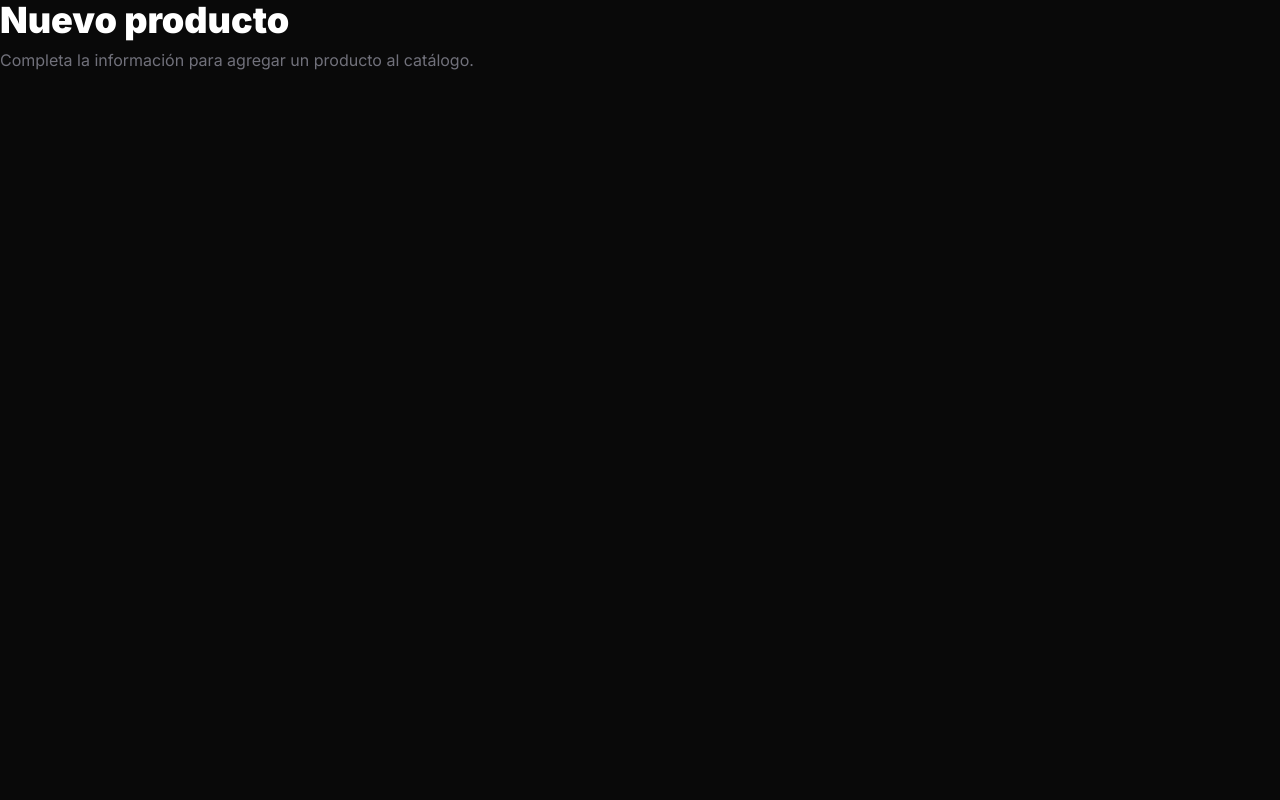
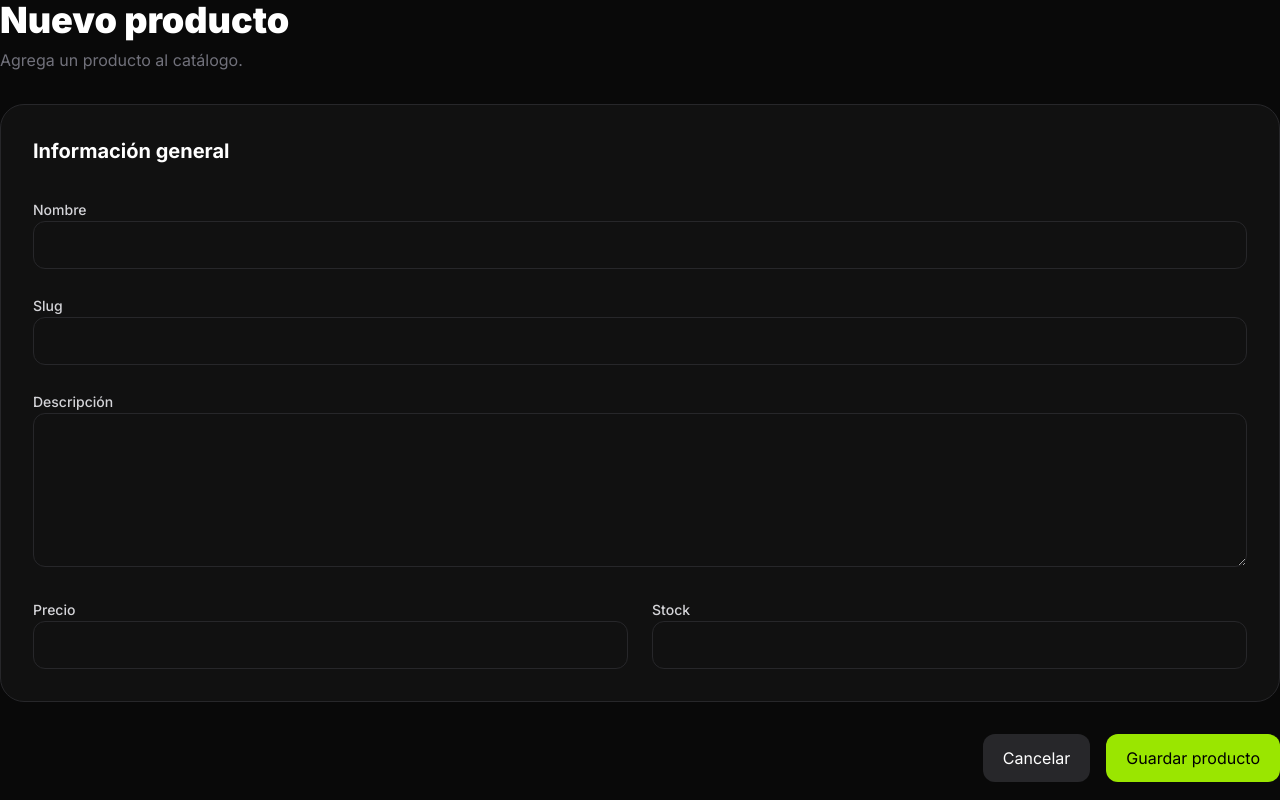
Before and after one commit to bicimetrics/necronomishop-catalogo, a Next.js app: page /admin/productos/nuevo in a window 1280 px wide. Built offline with nearby package versions, Linux system fonts and the light colour scheme.

Commit message:
feat: implementar estructura base del CRUD de productos

```diff
--- a/app/admin/productos/nuevo/page.tsx
+++ b/app/admin/productos/nuevo/page.tsx
@@ -1,4 +1,5 @@
 import Header from "@/components/admin/layout/Header";
+
 import ProductForm from "@/features/products/components/ProductForm";
 
 export default function NuevoProductoPage() {
@@ -6,7 +7,7 @@ export default function NuevoProductoPage() {
     <>
       <Header
         title="Nuevo producto"
-        subtitle="Completa la información para agregar un producto al catálogo."
+        subtitle="Agrega un producto al catálogo."
       />
 
       <ProductForm />
--- a/components/admin/ui/Input.tsx
+++ b/components/admin/ui/Input.tsx
@@ -1,22 +1,49 @@
-interface Props
-  extends React.InputHTMLAttributes<HTMLInputElement> {}
+import { InputHTMLAttributes } from "react";
+import clsx from "clsx";
 
-export default function Input(props: Props) {
+interface Props extends InputHTMLAttributes<HTMLInputElement> {
+  label: string;
+  error?: string;
+}
+
+export default function Input({
+  label,
+  error,
+  className,
+  ...props
+}: Props) {
   return (
+    <div className="space-y-2">
+
+      <label className="text-sm font-medium text-zinc-300">
+        {label}
+      </label>
+
       <input
         {...props}
-      className="
+        className={clsx(
+          `
           h-12
           w-full
           rounded-xl
           border
-      border-zinc-700
-      bg-black
+          border-zinc-800
+          bg-[#111]
           px-4
           outline-none
           transition
           focus:border-lime-400
-      "
+          `,
+          className
+        )}
       />
+
+      {error && (
+        <p className="text-xs text-red-400">
+          {error}
+        </p>
+      )}
+
+    </div>
   );
 }
--- /dev/null
+++ b/components/admin/ui/TextArea.tsx
@@ -0,0 +1,36 @@
+import { TextareaHTMLAttributes } from "react";
+
+interface Props extends TextareaHTMLAttributes<HTMLTextAreaElement> {
+  label: string;
+}
+
+export default function TextArea({
+  label,
+  ...props
+}: Props) {
+  return (
+    <div className="space-y-2">
+
+      <label className="text-sm font-medium text-zinc-300">
+        {label}
+      </label>
+
+      <textarea
+        {...props}
+        rows={5}
+        className="
+        w-full
+        rounded-xl
+        border
+        border-zinc-800
+        bg-[#111]
+        p-4
+        outline-none
+        transition
+        focus:border-lime-400
+        "
+      />
+
+    </div>
+  );
+}
--- /dev/null
+++ b/features/products/actions/createProduct.ts
@@ -0,0 +1,16 @@
+"use server";
+
+import { revalidatePath } from "next/cache";
+import { supabase } from "@/lib/supabase";
+
+export async function createProduct(data: any) {
+  const { error } = await supabase
+    .from("products")
+    .insert(data);
+
+  if (error) {
+    throw new Error(error.message);
+  }
+
+  revalidatePath("/admin/productos");
+}
--- /dev/null
+++ b/features/products/actions/deleteProduct.ts
@@ -0,0 +1,17 @@
+"use server";
+
+import { revalidatePath } from "next/cache";
+import { supabase } from "@/lib/supabase";
+
+export async function deleteProduct(id: number) {
+  const { error } = await supabase
+    .from("products")
+    .delete()
+    .eq("id", id);
+
+  if (error) {
+    throw new Error(error.message);
+  }
+
+  revalidatePath("/admin/productos");
+}
--- /dev/null
+++ b/features/products/actions/updateProduct.ts
@@ -0,0 +1,20 @@
+"use server";
+
+import { revalidatePath } from "next/cache";
+import { supabase } from "@/lib/supabase";
+
+export async function updateProduct(
+  id: number,
+  data: any
+) {
+  const { error } = await supabase
+    .from("products")
+    .update(data)
+    .eq("id", id);
+
+  if (error) {
+    throw new Error(error.message);
+  }
+
+  revalidatePath("/admin/productos");
+}
--- a/features/products/components/ProductForm.tsx
+++ b/features/products/components/ProductForm.tsx
@@ -1,68 +1,95 @@
 "use client";
 
-import { useEffect } from "react";
 import { useForm } from "react-hook-form";
 import { zodResolver } from "@hookform/resolvers/zod";
+
+import Input from "@/components/admin/ui/Input";
+import TextArea from "@/components/admin/ui/TextArea";
+import Button from "@/components/admin/ui/Button";
 
 import {
   productSchema,
   ProductFormData,
 } from "../schemas/product.schema";
 
-import slugify from "@/utils/slug";
-
-import Input from "@/components/admin/ui/Input";
-import Button from "@/components/admin/ui/Button";
-
 export default function ProductForm() {
-
   const {
     register,
-    watch,
-    setValue,
     handleSubmit,
     formState: { errors },
   } = useForm<ProductFormData>({
     resolver: zodResolver(productSchema),
-
-    defaultValues: {
-      name: "",
-      slug: "",
-      description: "",
-      price: 0,
-      stock: 1,
-      category_id: 1,
-      badge: "NUEVO",
-      status: "published",
-      whatsapp: "56900000000",
-    },
   });
 
-  const name = watch("name");
-
-  useEffect(() => {
-
-    setValue("slug", slugify(name));
-
-  }, [name, setValue]);
-
   function onSubmit(data: ProductFormData) {
-
     console.log(data);
-
   }
 
   return (
-
     <form
       onSubmit={handleSubmit(onSubmit)}
-      className="grid grid-cols-3 gap-8"
+      className="space-y-8"
     >
+      <div className="rounded-3xl border border-zinc-800 bg-[#111] p-8">
 
-      {/* aquí iremos agregando las tarjetas */}
+        <h2 className="mb-8 text-xl font-bold">
+          Información general
+        </h2>
+
+        <div className="space-y-6">
+
+          <Input
+            label="Nombre"
+            {...register("name")}
+            error={errors.name?.message}
+          />
+
+          <Input
+            label="Slug"
+            {...register("slug")}
+            error={errors.slug?.message}
+          />
+
+          <TextArea
+            label="Descripción"
+            {...register("description")}
+          />
+
+          <div className="grid grid-cols-2 gap-6">
+
+            <Input
+              label="Precio"
+              type="number"
+              {...register("price")}
+            />
+
+            <Input
+              label="Stock"
+              type="number"
+              {...register("stock")}
+            />
+
+          </div>
+
+        </div>
+
+      </div>
+
+      <div className="flex justify-end gap-4">
+
+        <Button
+          type="button"
+          variant="secondary"
+        >
+          Cancelar
+        </Button>
+
+        <Button type="submit">
+          Guardar producto
+        </Button>
+
+      </div>
 
     </form>
-
   );
-
 }
--- a/features/products/schemas/product.schema.ts
+++ b/features/products/schemas/product.schema.ts
@@ -1,23 +1,22 @@
 import { z } from "zod";
 
 export const productSchema = z.object({
-  name: z.string().min(3, "Ingrese un nombre."),
+  name: z.string().min(3),
 
   slug: z.string().min(3),
 
-  description: z.string().optional(),
+  description: z.string(),
 
-  price: z.coerce.number().min(1),
+  price: z.coerce.number().positive(),
 
   stock: z.coerce.number().min(0),
 
+  badge: z.string(),
+
+  image: z.string(),
+
   category_id: z.coerce.number(),
-
-  badge: z.string().optional(),
-
-  status: z.enum(["published", "draft"]),
-
-  whatsapp: z.string().min(8),
 });
 
-export type ProductFormData = z.infer<typeof productSchema>;
+export type ProductFormData =
+  z.infer<typeof productSchema>;
```
Lines whose indentation alone changed are shown as unchanged.
